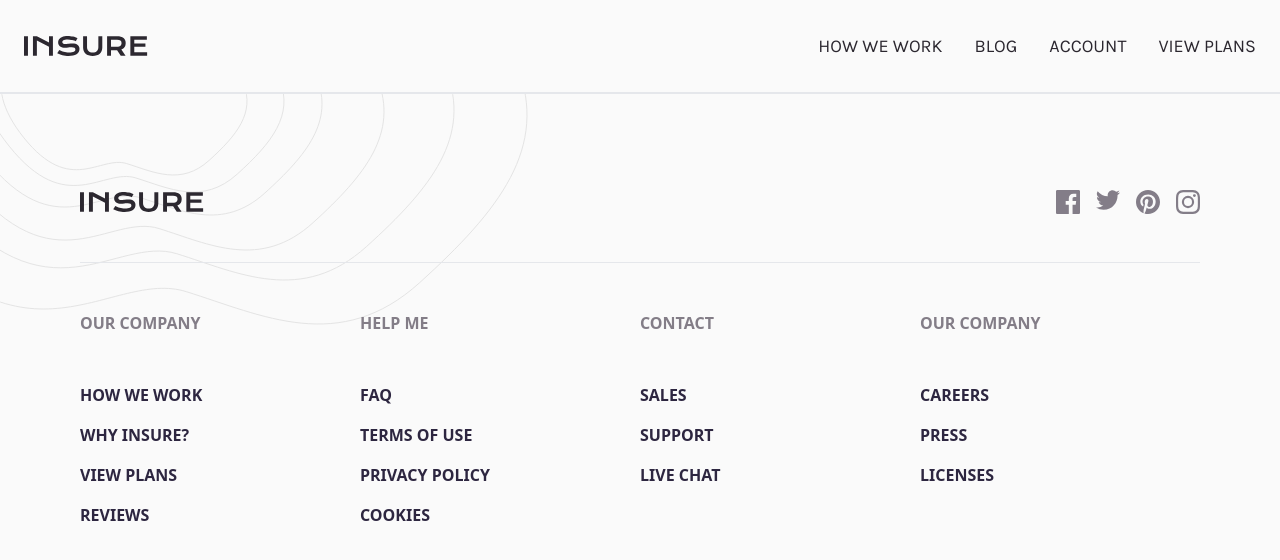
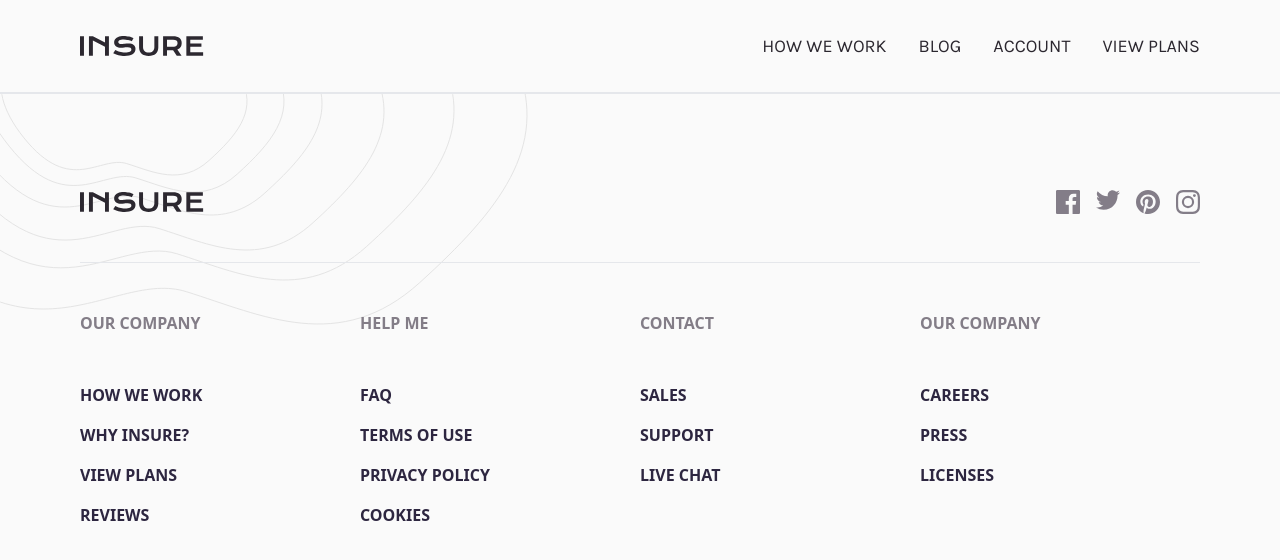
Before and after one commit to rawrisotto/insure-landing-page, a React (Vite) app: page / in a window 1280 px wide. Shown: the top 560 px of the page. Built offline with nearby package versions, Linux system fonts and the light colour scheme.

Commit message:
fix: navbar desktop padding

```diff
--- a/src/components/Navbar.jsx
+++ b/src/components/Navbar.jsx
@@ -21,7 +21,7 @@ const Navbar = () => {
   })
 
   return (
-    <header className="flex items-center justify-between py-8 px-6 border-b-2 relative">
+    <header className="flex items-center justify-between py-8 px-6 md:px-20 border-b-2 relative">
       <h1 className="cursor-pointer">
         <img className="h-5" src={logo} alt="Insure Logo" />
       </h1>
```
